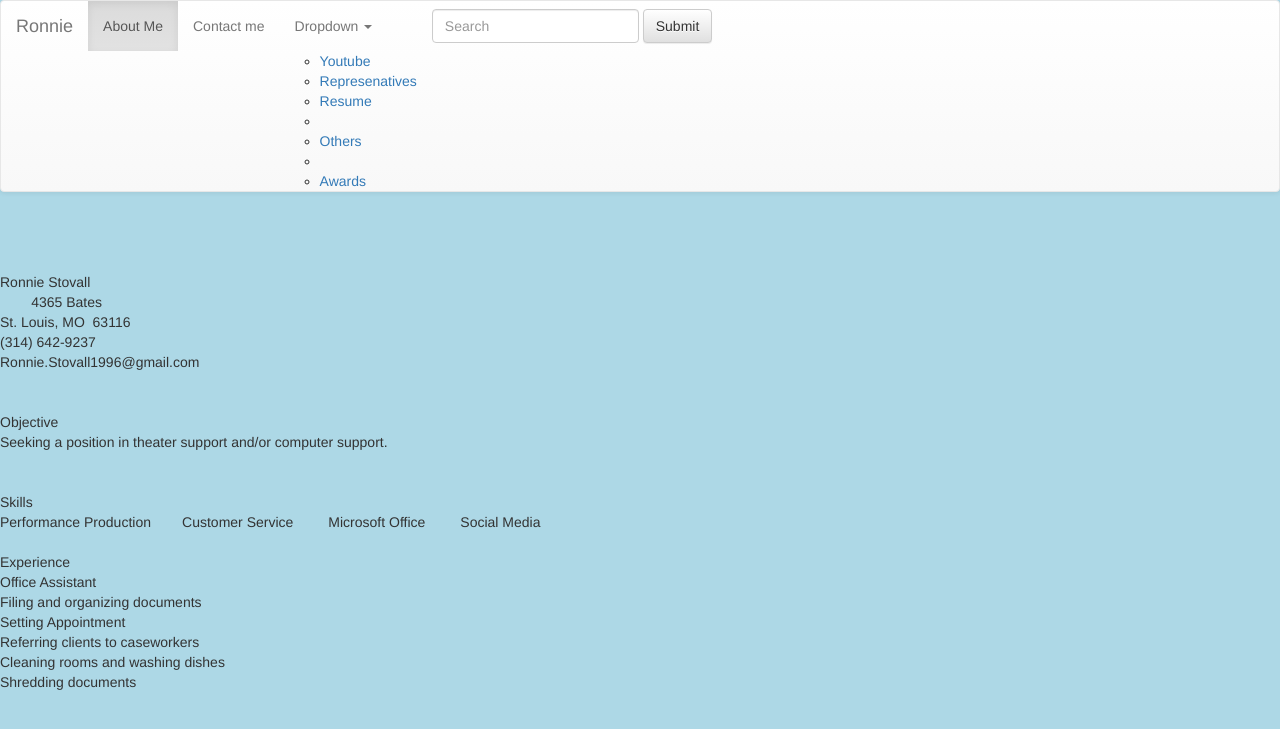
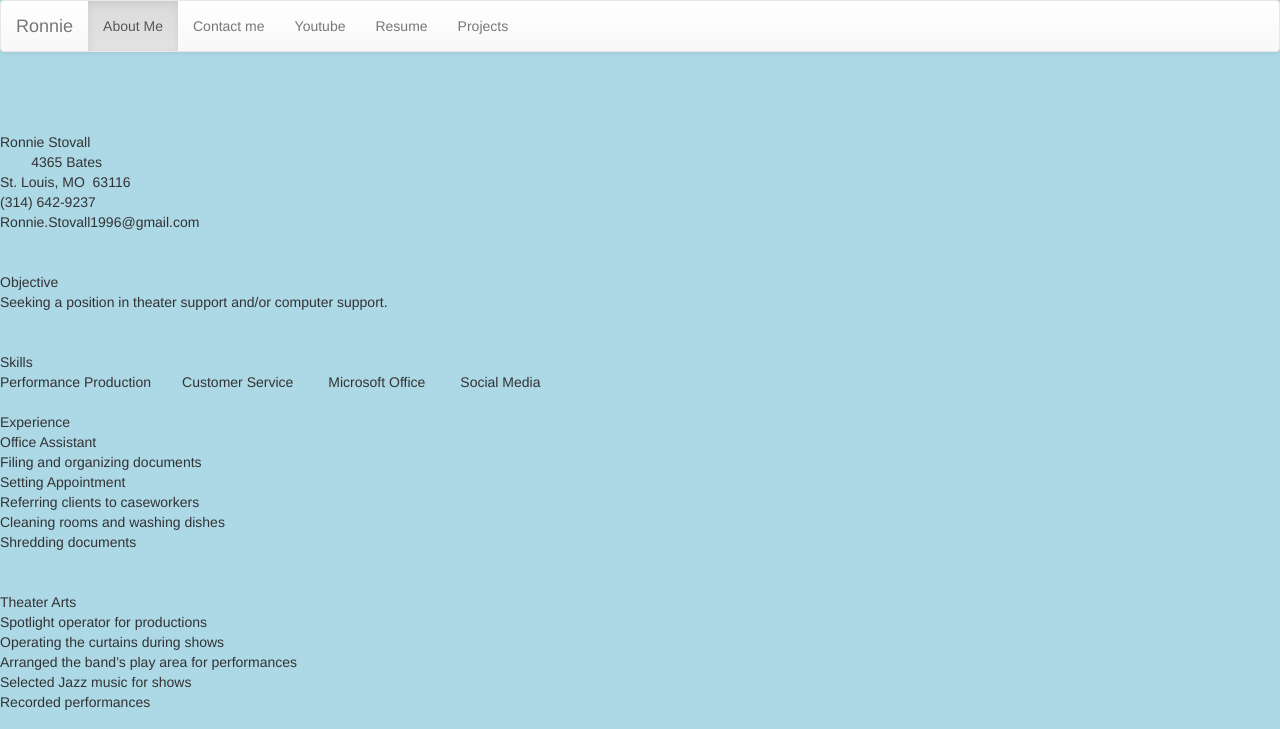
Before and after one commit to ronniestovall/New-project-portfolio, a website: page Resume.html in a window 1280 px wide. Shown: the top 729 px of the page. Drawn offline with nearby package versions, Linux system fonts and the light colour scheme.

Commit message:
additional

```diff
--- a/Resume.html
+++ b/Resume.html
@@ -19,7 +19,7 @@
 </head>
 
 <body>
-    <nav class="navbar navbar-default">
+       <nav class="navbar navbar-default">
         <div class="container-fluid">
             <!-- Brand and toggle get grouped for better mobile display -->
             <div class="navbar-header">
@@ -30,39 +30,23 @@
         <span class="icon-bar"></span>
         <span class="icon-bar"></span>
       </button>
-                <a class="navbar-brand" href="#">Ronnie</a>
+                <a class="navbar-brand" href="index.html">Ronnie</a>
             </div>
 
             <!-- Collect the nav links, forms, and other content for toggling -->
             <div class="collapse navbar-collapse" id="bs-example-navbar-collapse-1">
                 <ul class="nav navbar-nav">
-                    <li class="active"><a href="#">About Me <span class="sr-only">(current)</span></a></li>
-                    <li><a href="#">Contact me</a></li>
-                    <li class="dropdown">
-                        <a href="#" class="dropdown-toggle" data-toggle="dropdown" role="button" aria-haspopup="true" aria-expanded="false">Dropdown <span class="caret"></span></a>
-                        <ul class="Dropdown-menu">
-                            <li><a href="https://www.youtube.com/channel/UCWZ29CtaRbmYyYnIrSRKZTg" target="_blank">Youtube</a></li>
-                            <li><a href="#">Represenatives</a></li>
-                            <li><a href="Resume.html">Resume</a></li>
-                            <li role="separator" class="divider"></li>
-                            <li><a href="#">Others</a></li>
-                            <li role="separator" class="divider"></li>
-                            <li><a href="#">Awards</a></li>
-                        </ul>
-                    </li>
-                </ul>
-                <form class="navbar-form navbar-left">
-                    <div class="form-group">
-                        <input type="text" class="form-control" placeholder="Search">
-                    </div>
-                    <button type="submit" class="btn btn-default">Submit</button>
-                </form>
+                    <li class="active"><a href="about.html">About Me <span class="sr-only">(current)</span></a></li>
+                    <li><a href="contact.html">Contact me</a></li>
+                    <li><a href="https://www.youtube.com/channel/UCWZ29CtaRbmYyYnIrSRKZTg" target="_blank">Youtube</a></li>
+                    <li><a href="Resume.html">Resume</a></li>
+                    <li><a href="Projects.html">Projects</a></li>
+                </ukl>
             </div>
             <!-- /.navbar-collapse -->
         </div>
         <!-- /.container-fluid -->
-    </nav>
-    <div><br></div>
+    </nav> <div><br></div>
     <div><br></div>
     <div><br></div>
     <div>Ronnie Stovall</div>
```
Also changed, not shown: contact.html (+3 -4 lines).
